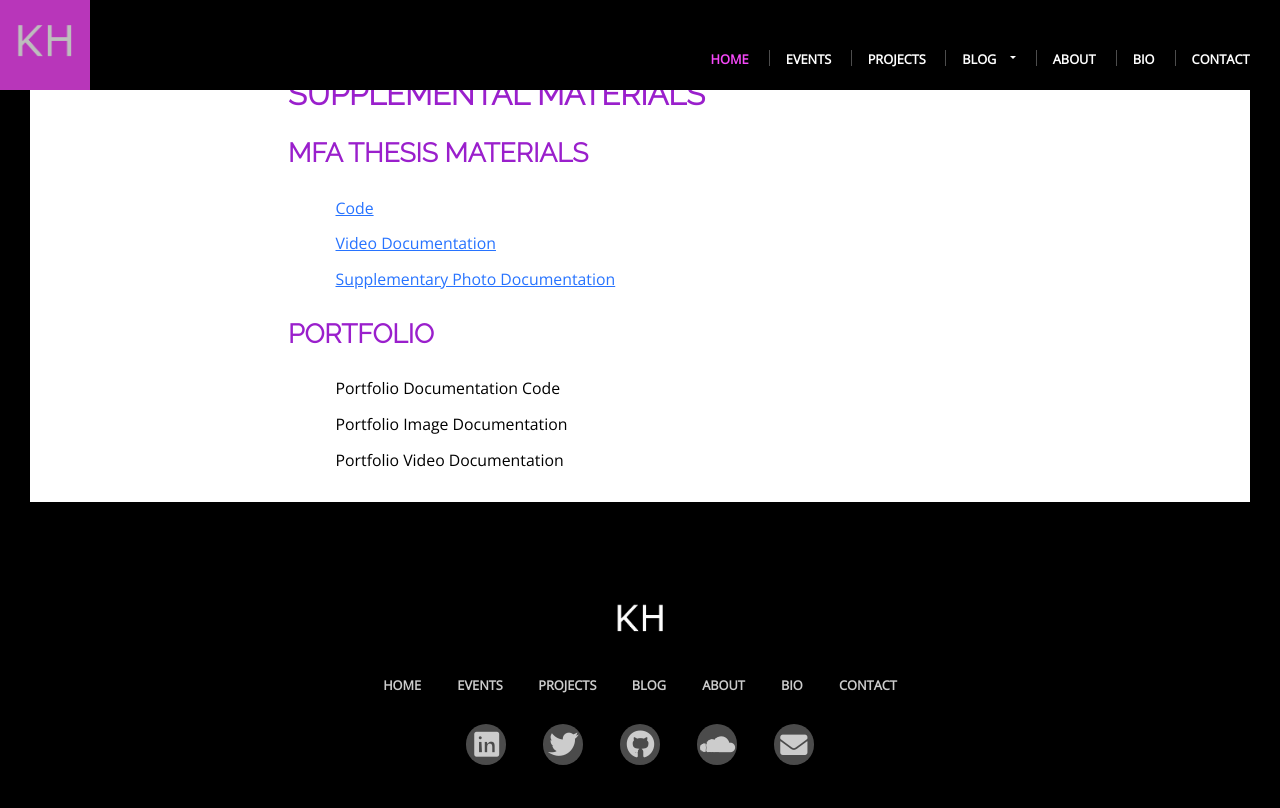
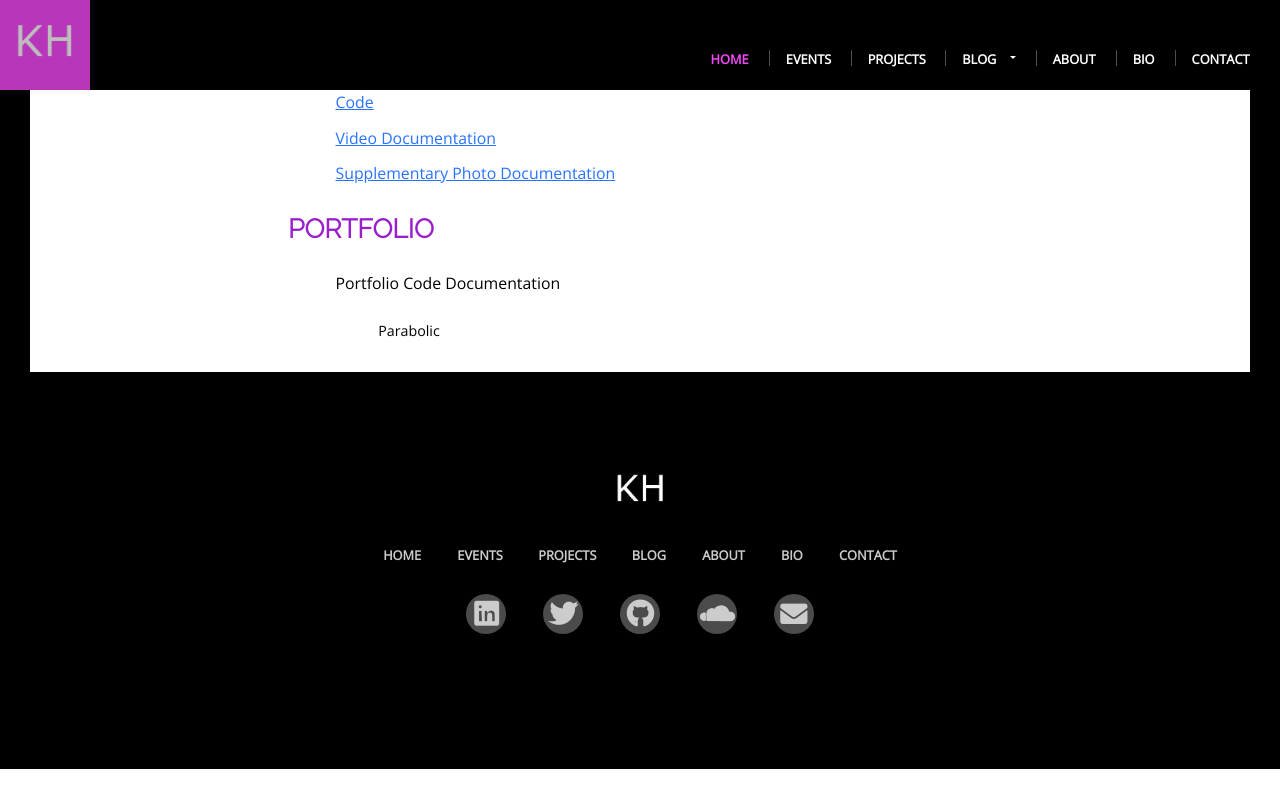
Before and after one commit to khoeger/khoeger.github.io, a Jekyll site: the page built from mfa-thesis/mfathesis.md, in a window 1280 px wide and 900 px high, scrolled down 667 px. Shown: the top 808 px of the window. Built offline with Jekyll 4.4.1, drawn with Linux system fonts in a browser that asks for light colours; our own code applies the rules of GitHub Pages for plain Markdown files; after the commit the page ends 1436 px from its top, so only the background shows below that.

Commit message:
Change mfa-thesis portfolio layout

```diff
--- a/mfa-thesis/mfathesis.md
+++ b/mfa-thesis/mfathesis.md
@@ -1,4 +1,4 @@
-![Katarina Hoeger smiling, wearing pink glasses and a red shirt. The image is not a photo, but a composite picture made up of letters and circles.]({{ "assets/img/portrait/katarina_hoeger_merged__2022_1_10_17_20_circle_0.05_320x320_82KiB.jpg" | absolute_url}}){: .pull-right }
+<!-- ![Katarina Hoeger smiling, wearing pink glasses and a red shirt. The image is not a photo, but a composite picture made up of letters and circles.]({{ "assets/img/portrait/katarina_hoeger_merged__2022_1_10_17_20_circle_0.05_320x320_82KiB.jpg" | absolute_url}}){: .pull-right } -->
 
 During the Fall 2021 to summer 2022 school year, Katarina Hoeger researched the content of **INVESTIGATING BEING PRESENT THROUGH MOTION: CONNECTING BODY WITH SOUND AND POSITION**. On July 27, 2022, she defended her [Intermedia MFA](https://intermedia.umaine.edu/mfa-program/) thesis. In August 2022, Katarina Hoeger submitted her thesis to the [University of Maine Graduate School](https://umaine.edu/graduate/).
 
@@ -34,6 +34,5 @@ Through physical motion, this work provided an alternative understanding of bein
 - [Supplementary Photo Documentation](https://photos.app.goo.gl/VjnUDupm3HcF2vyK9)
 
 ### Portfolio
-- Portfolio Documentation Code
-- Portfolio Image Documentation
-- Portfolio Video Documentation
+- Portfolio Code Documentation
+  - Parabolic
```
